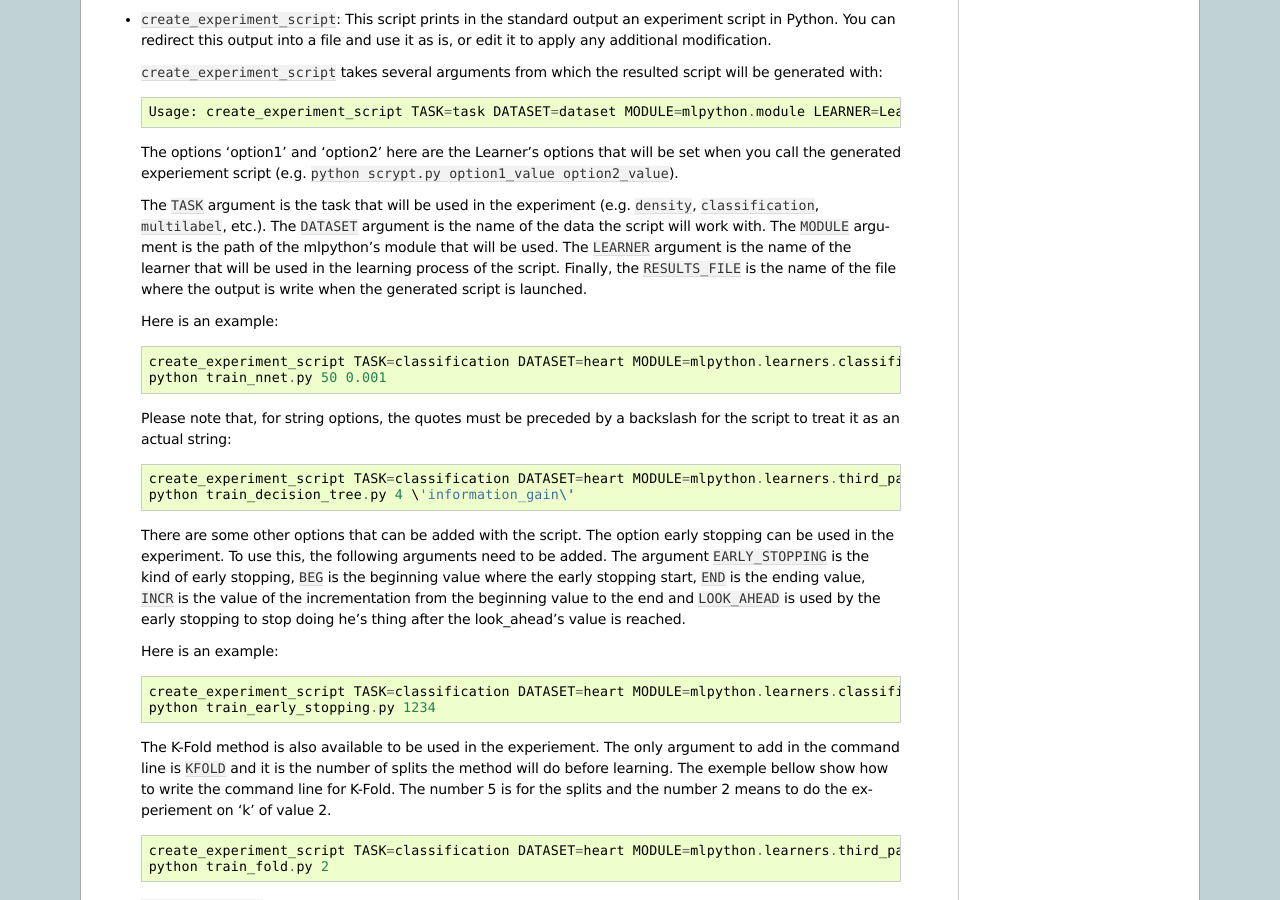
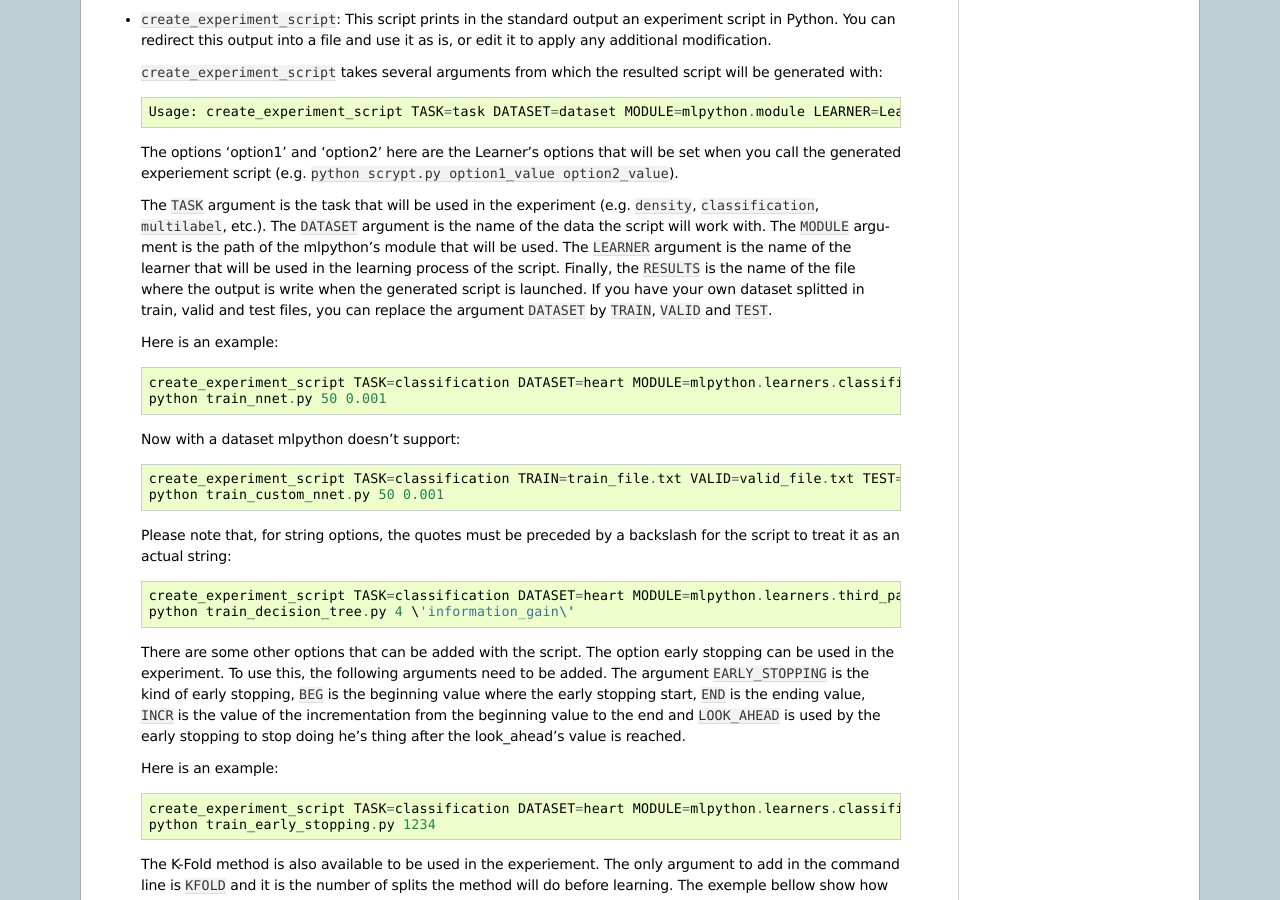
Before and after one commit to AmirHooshangi/mlpython, a Sphinx documentation site: the page built from doc/tutorial.txt, in a window 1280 px wide and 900 px high, scrolled down 7870 px. Built offline with Sphinx 7.4.7, drawn with Linux system fonts in a browser that asks for light colours; formulas are drawn with MathJax 3; some of the changed text lies outside the part shown.

Commit message:
mplmented multilabel, removed "_FILE", input_size set for training tasks, support added for TRAIN,VALID,TEST multiregression, described TRAIN,VALID,TEST, mlpython_helper download

```diff
--- a/doc/tutorial.txt
+++ b/doc/tutorial.txt
@@ -511,31 +511,36 @@
 
   The ``TASK`` argument is the task that will be used in the
   experiment (e.g. ``density``, ``classification``, ``multilabel``,
-  etc.). The ``DATASET`` argument is the name of the data the script will work with. The ``MODULE`` argument is the path of the mlpython's module that will be used. The ``LEARNER`` argument is the name of the learner that will be used in the learning process of the script. Finally, the ``RESULTS_FILE`` is the name of the file where the output is write when the generated script is launched.
+  etc.). The ``DATASET`` argument is the name of the data the script will work with. The ``MODULE`` argument is the path of the mlpython's module that will be used. The ``LEARNER`` argument is the name of the learner that will be used in the learning process of the script. Finally, the ``RESULTS`` is the name of the file where the output is write when the generated script is launched. If you have your own dataset splitted in train, valid and test files, you can replace the argument ``DATASET`` by ``TRAIN``, ``VALID`` and ``TEST``.
 
   Here is an example: ::
 
-     create_experiment_script TASK=classification DATASET=heart MODULE=mlpython.learners.classification LEARNER=NNet RESULTS_FILE=result_file.txt n_stages learning_rate > train_nnet.py
-     python train_nnet.py 50 0.001
+   create_experiment_script TASK=classification DATASET=heart MODULE=mlpython.learners.classification LEARNER=NNet RESULTS=result_file.txt n_stages learning_rate > train_nnet.py
+   python train_nnet.py 50 0.001
+
+  Now with a dataset mlpython doesn't support: ::
+
+   create_experiment_script TASK=classification TRAIN=train_file.txt VALID=valid_file.txt TEST=test_file.txt MODULE=mlpython.learners.classification LEARNER=NNet RESULTS=results.txt n_stages learning_rate > train_custom_nnet.py
+   python train_custom_nnet.py 50 0.001
 
   Please note that, for string options, the quotes must be preceded by
   a backslash for the script to treat it as an actual string: ::
 
-     create_experiment_script TASK=classification DATASET=heart MODULE=mlpython.learners.third_party.milk.classification LEARNER=TreeClassifier RESULTS_FILE=result_file.txt min_split criterion > train_decision_tree.py
-     python train_decision_tree.py 4 \'information_gain\'
+   create_experiment_script TASK=classification DATASET=heart MODULE=mlpython.learners.third_party.milk.classification LEARNER=TreeClassifier RESULTS=result_file.txt min_split criterion > train_decision_tree.py
+   python train_decision_tree.py 4 \'information_gain\'
 
   There are some other options that can be added with the script. The option early stopping can be used in the experiment. To use this, the following arguments need to be added. The argument ``EARLY_STOPPING`` is the kind of early stopping, ``BEG`` is the beginning value where the early stopping start, ``END`` is the ending value, ``INCR`` is the value of the incrementation from the beginning value to the end and  ``LOOK_AHEAD`` is used by the early stopping to stop doing he's thing after the look_ahead's value is reached.
 
   Here is an example: ::
 
-   create_experiment_script TASK=classification DATASET=heart MODULE=mlpython.learners.classification LEARNER=NNet RESULTS_FILE=result_file EARLY_STOPPING =n_stages BEG=1 INCR=1 END=500 LOOK_AHEAD=10 seed > train_early_stopping.py
+   create_experiment_script TASK=classification DATASET=heart MODULE=mlpython.learners.classification LEARNER=NNet RESULTS=result_file EARLY_STOPPING =n_stages BEG=1 INCR=1 END=500 LOOK_AHEAD=10 seed > train_early_stopping.py
    python train_early_stopping.py 1234
 
   The K-Fold method is also available to be used in the experiement. The only argument to add in the command line is ``KFOLD`` and it is the number of splits the method will do before learning. The exemple bellow show how to write the command line for K-Fold. The number 5 is for the splits and the number 2 means to do the experiement on 'k' of value 2.
 
   ::
 
-   create_experiment_script TASK=classification DATASET=heart MODULE=mlpython.learners.third_party.milk.classification LEARNER=TreeClassifier RESULTS_FILE=result_file KFOLD=5 > train_fold.py
+   create_experiment_script TASK=classification DATASET=heart MODULE=mlpython.learners.third_party.milk.classification LEARNER=TreeClassifier RESULTS=results.txt KFOLD=5 > train_fold.py
    python train_fold.py 2
 
 * ``mlpython_helper``: This script shows all datasets and learners
@@ -598,9 +603,9 @@
    The Heart dataset is obtained here:
    http://archive.ics.uci.edu/ml/machine-learning-databases/spect.
 
-  To download a specific dataset, use this command line: ::
+  To download a specific dataset, use this command line which ``heart`` is the dataset: ::
 
-   *OUTPUT DU HELPER*
+   python mlpython_helper -datasets -download heart
 
   The following command show all the learners you can use in mlpython: ::
 
```
Also changed, not shown: other parts of doc/tutorial.txt (+4 -4 lines), 2 other files.
